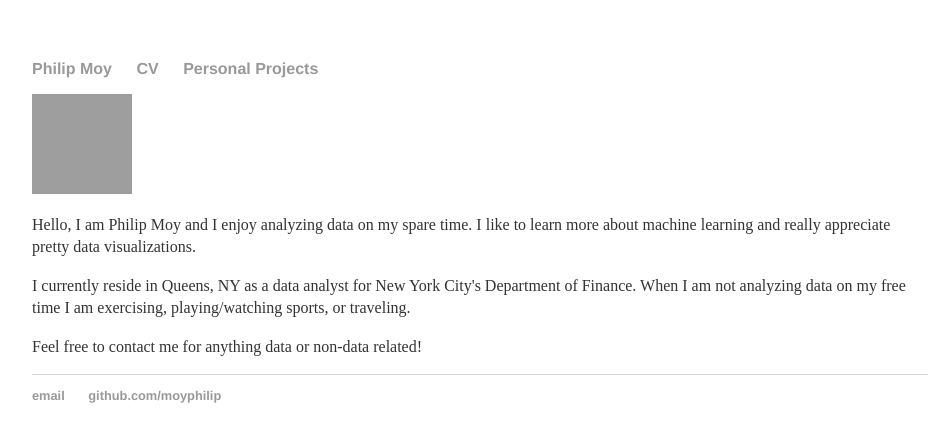
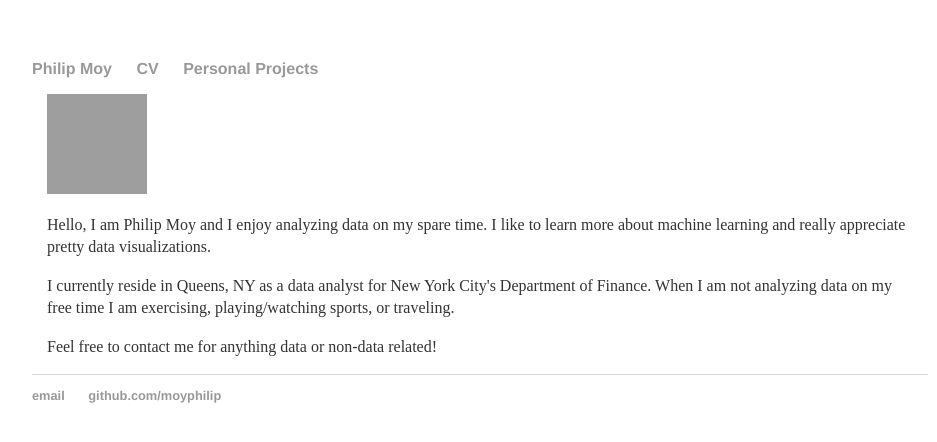
Before and after one commit to moyphilip/moyphilip.github.io, a Jekyll site: the page built from index.html, in a window 1280 px wide. Shown: the top 442 px of the page, without its empty margins (160-1097 px from the left). Built offline with Jekyll 4.4.1, drawn with Linux system fonts in a browser that asks for light colours; grey boxes are pictures that could not be loaded.

Commit message:
Update main.css

```diff
--- a/css/main.css
+++ b/css/main.css
@@ -2,6 +2,14 @@ body {
     margin: 60px auto;
     width: 70%;
 }
+
+.container {
+    padding-right: 15px;
+    padding-left: 15px;
+    margin-right: auto;
+    margin-left: auto;
+}
+
 nav ul, footer ul {
     font-family:'Helvetica', 'Arial', 'Sans-Serif';
     padding: 0px;
```
